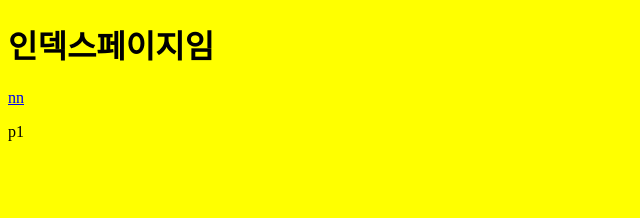
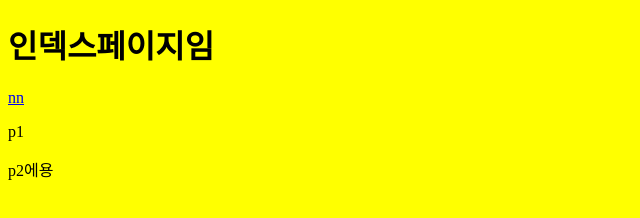
Before and after one commit to meonsik/MyRepo, a plain HTML site: page index.html in a window 1280 px wide. Shown: the full height of the page, 0-640 px from the left. Drawn offline with Linux system fonts and the light colour scheme.

Commit message:
p2 added

```diff
--- a/index.html
+++ b/index.html
@@ -15,6 +15,7 @@
 <body>
     <h1>인덱스페이지임</h1>
 <a href="https://www.naver.com">nn</a><p>p1</p>
+<p>p2에용</p>
 
 </body>
 </html>
```
